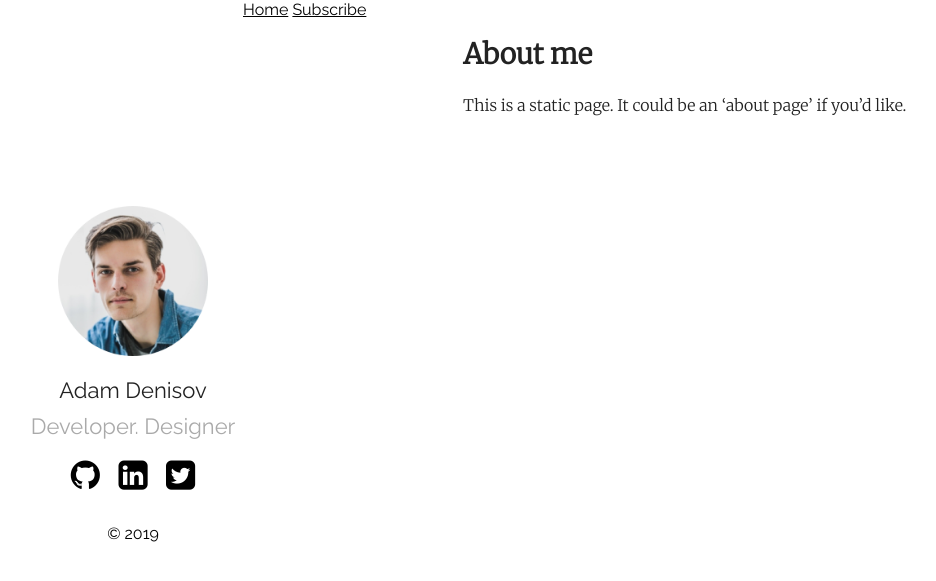
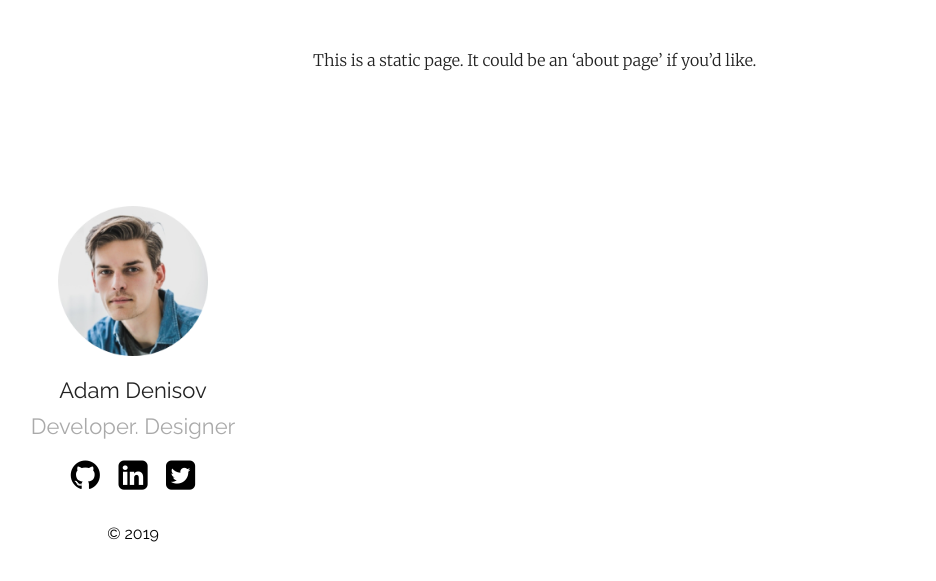
Before and after one commit to do2bly/dobly.github.io, a Jekyll site: the page built from about.md, in a window 1280 px wide. Shown: the top 581 px of the page, without its empty margins (52-988 px from the left). Built offline with Jekyll 4.4.1, drawn with Linux system fonts in a browser that asks for light colours.

Commit message:
Add page layout

```diff
--- a/_layouts/page.html
+++ b/_layouts/page.html
@@ -1,32 +1,8 @@
 ---
 layout: default
-post_class: post-template page-template
 ---
-
-<nav class="main-nav clearfix">
-    <a class="back-button icon-arrow-left" href="{{ site.baseurl }}">Home</a>
-    <a class="subscribe-button icon-feed" href="{{ site.baseurl }}feed.xml">Subscribe</a>
-</nav>
-
-
-<main class="content" role="main">
-    <article class="post">
-        <!-- <header class="post-header">
-            <a id="blog-logo" href="{{site.baseurl}}">
-                {% if site.logo %}
-                    <img src="{{site.logo}}" alt="{{ site.name }}" />
-                {% else %}
-                    <span class="blog-title">{{ site.name }}</span>
-                {%endif%}
-            </a>
-        </header> -->
-
-        <h1 class="post-title">{{ page.title }}</h1>
-
-        <section class="post-content">
-            {{content}}
-        </section>
-
-    </article>
-
-</main>
+<div class="post-container">
+    <div class="post">
+        {{ content }}
+    </div>
+</div>
```
